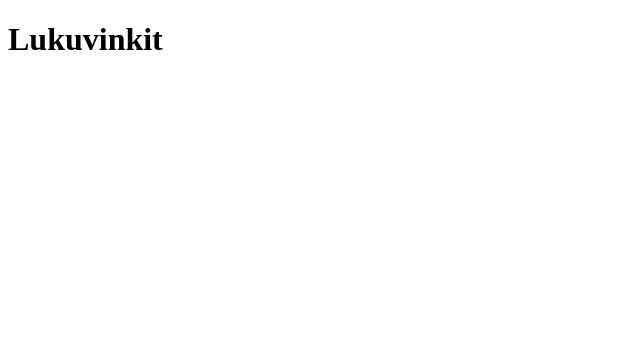
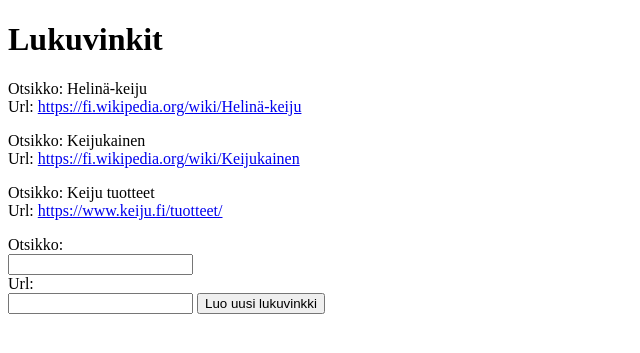
Before and after one commit to brontto/ohtu-miniprojekti, a Flask app: page / in a window 1280 px wide. Shown: the top 353 px of the page, without its empty margins (0-640 px from the left). Run offline with Flask 2, Linux system fonts and the light colour scheme.

Commit message:
Käyttäjä voi selata lukuvinkkejä sekä lisätä niitä listalle

```diff
--- a/src/app.py
+++ b/src/app.py
@@ -1,10 +1,26 @@
 from flask import (
     Flask,
-    render_template
+    render_template,
+    request,
+    redirect
 )
+from vinkkikirjasto import Vinkkikirjasto
+
 
 app = Flask(__name__)
 
-@app.route("/")
+vinkkikirjasto = Vinkkikirjasto()
+vinkkikirjasto.esimerkki_vinkit()
+
+@app.route("/", methods=["GET"])
 def render_etusivu():
-    return render_template("index.html")
+    vinkkilista = vinkkikirjasto.hae_kaikki_vinkit()
+    return render_template("index.html", vinkkilista = vinkkilista)
+
+@app.route("/luo_vinkki", methods=["POST"])
+def luo_vinkki():
+    otsikko = request.form["otsikko"]
+    url = "http://" + request.form["url"]
+    print(url)
+    vinkkikirjasto.lisaa_uusi_vinkki(otsikko, url)
+    return redirect("/")
--- a/src/lukuvinkki.py
+++ b/src/lukuvinkki.py
@@ -4,3 +4,9 @@ class Lukuvinkki:
     def __init__(self, otsikko, url):
         self.otsikko = otsikko
         self.url = url
+
+    def get_otsikko(self):
+        return self.otsikko
+
+    def __str__(self):
+        return f"Otsikko: {self.otsikko} \n Url: {self.url} "
--- a/src/templates/index.html
+++ b/src/templates/index.html
@@ -7,7 +7,24 @@ Lukuvinkit
 {% block body %}
 <h1>Lukuvinkit</h1>
 
-<ul>
-   <!-- #<li><a href="/login">Login</a></li> -->
-</ul>
+{% for vinkki in vinkkilista %}
+    <div>
+        Otsikko: {{ vinkki.otsikko }} </br>
+        Url: <class="vinkki"><a href={{vinkki.url}}>{{ vinkki.url }}</a>
+    </div>
+    <p>
+{% endfor %}
+
+<body>
+    <p>
+    <form action="/luo_vinkki" method="POST">
+        <div>Otsikko:</div>
+        <input type="text" name="otsikko">
+        <div>Url:</div>
+        <input type="text" name="url">
+        <button type="submit">Luo uusi lukuvinkki</button>
+    </form>
+</body>
+
+
 {% endblock %}
--- /dev/null
+++ b/src/vinkkikirjasto.py
@@ -0,0 +1,18 @@
+from lukuvinkki import Lukuvinkki
+
+class Vinkkikirjasto:
+
+    def __init__(self):
+        self.vinkit = []
+
+    def esimerkki_vinkit(self):
+        self.vinkit.append(Lukuvinkki("Helinä-keiju", "https://fi.wikipedia.org/wiki/Helinä-keiju"))
+        self.vinkit.append(Lukuvinkki("Keijukainen", "https://fi.wikipedia.org/wiki/Keijukainen"))
+        self.vinkit.append(Lukuvinkki("Keiju tuotteet", "https://www.keiju.fi/tuotteet/"))
+
+    def hae_kaikki_vinkit(self):
+        return self.vinkit
+
+    def lisaa_uusi_vinkki(self, otsikko, url):
+        uusi_vinkki = Lukuvinkki(otsikko, url)
+        self.vinkit.append(uusi_vinkki)
```
